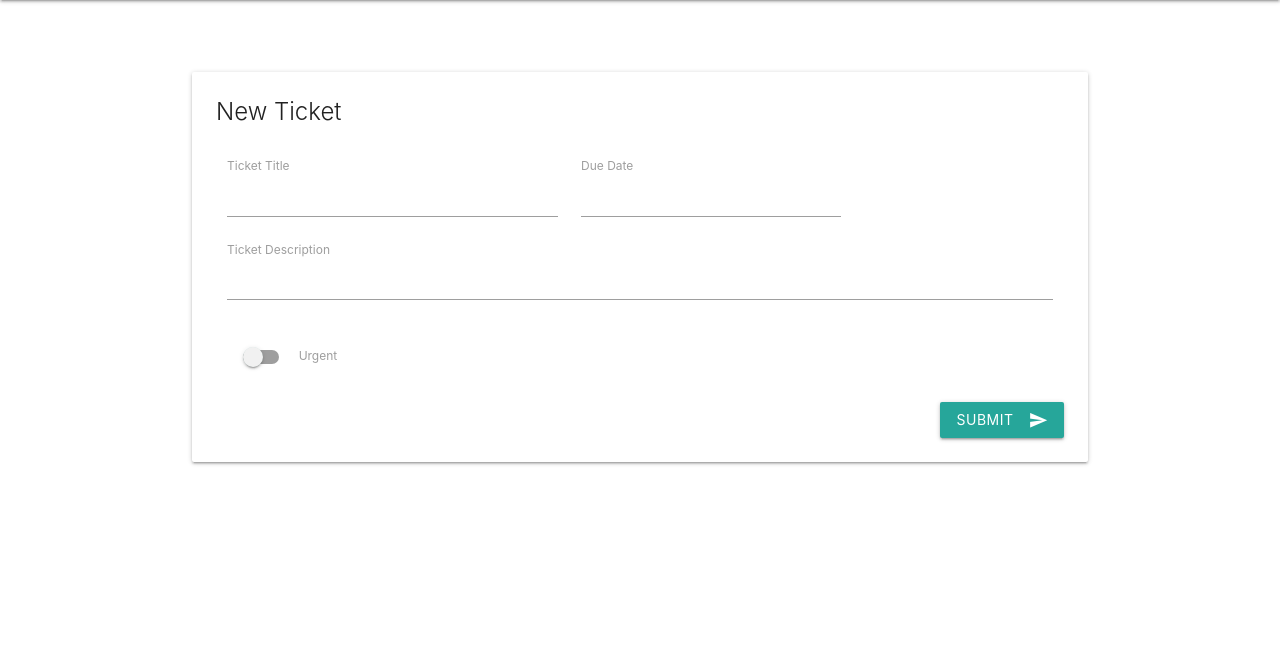
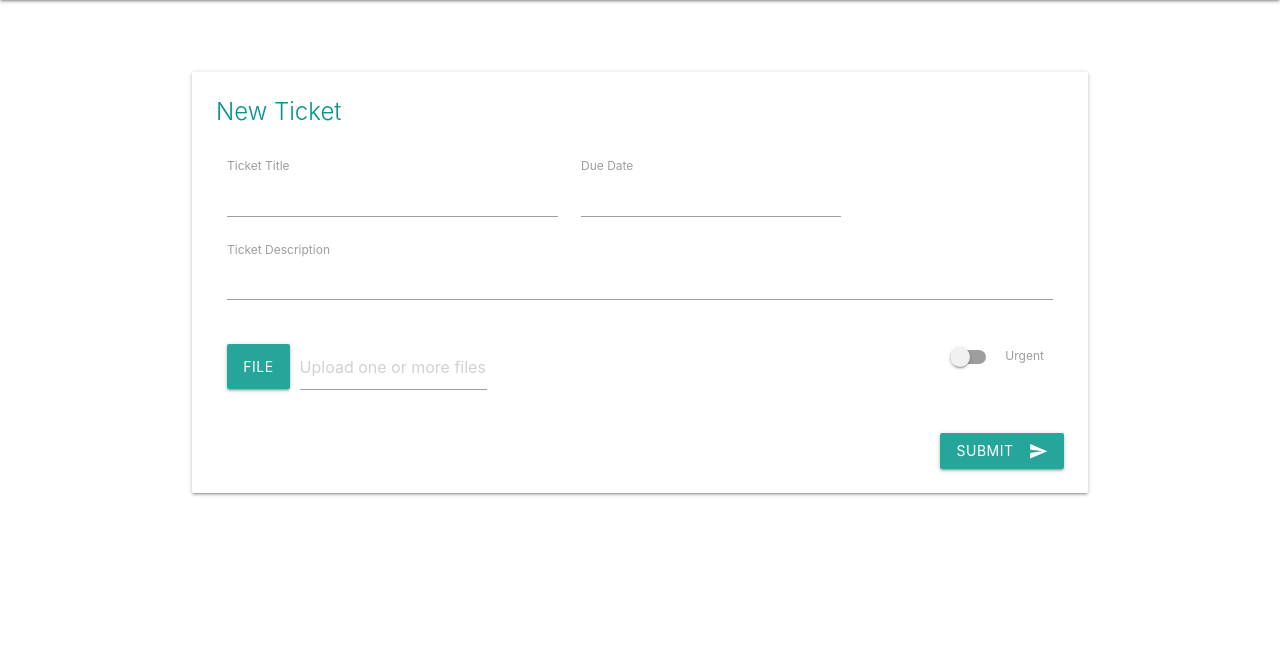
Before and after one commit to Code-Institute-Submissions/bug-tracker-1, a Flask app: page /new_ticket in a window 1280 px wide. Shown: the part 64-717 px from the top of the page. Run offline with Flask 2, Linux system fonts and the light colour scheme; some libraries are stand-ins or nearby versions.

Commit message:
Added attachment button to form.

```diff
--- a/templates/new_ticket.html
+++ b/templates/new_ticket.html
@@ -5,7 +5,7 @@
       <div class="card-content">
         <form class="row">
           <div class="row">
-            <span class="card-title">New Ticket</span>
+            <span class="card-title teal-text">New Ticket</span>
           </div>
           <div class="input-field col s12 l5">
             <input
@@ -41,7 +41,22 @@
               <label for="description">Ticket Description</label>
             </div>
             <div class="row">
-              <div class="input-field col s12">
+              <div class="col s12 m6 l4">
+                <div class="file-field input-field">
+                  <div class="btn waves-effect waves-light">
+                    <span>File</span>
+                    <input type="file" multiple />
+                  </div>
+                  <div class="file-path-wrapper">
+                    <input
+                      class="file-path validate"
+                      type="text"
+                      placeholder="Upload one or more files"
+                    />
+                  </div>
+                </div>
+              </div>
+              <div class="input-field col s12 m4 l2 right">
                 <div class="switch">
                   <label>
                     <input type="checkbox" />
```
